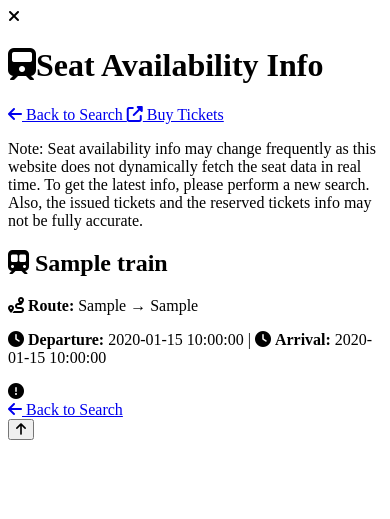
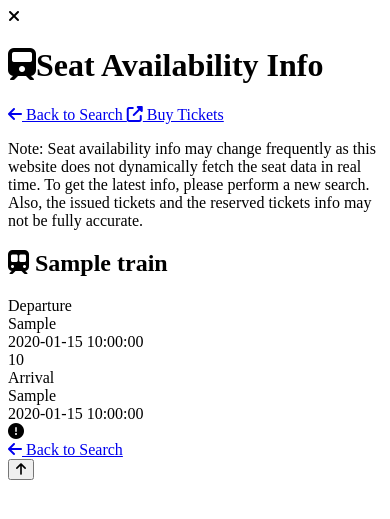
Before and after one commit to nishatrhythm/Bangladesh-Railway-Train-Seat-Availability-Web-Application, a Flask app: template templates/results.html in a window 390 px wide. Shown: the top 519 px of the page. Run offline with Flask 3, Linux system fonts and the light colour scheme; the template is opened without the code that fills it: most values are stand-ins (such as "Sample title", 1, 10 or a date in 2020); parts of the project's set-up code (start-up, migrations or seed data) failed here and were passed over.

Commit message:
Improved journey timeline UI

```diff
--- a/app.py
+++ b/app.py
@@ -162,6 +162,7 @@ def process_seat_request(origin, destination, formatted_date, form_values):
         for train, details in result.items():
             details['from_station'] = config['from_city']
             details['to_station'] = config['to_city']
+            details['journey_duration'] = calculate_journey_duration(details['departure_time'], details['arrival_time'])
             train_has_422_error = False
             train_error_message = None
             for seat_type in details['seat_data']:
@@ -204,6 +205,22 @@ def process_seat_request(origin, destination, formatted_date, form_values):
         return {"success": True, "result": result, "form_values": form_values}
     except Exception as e:
         return {"error": str(e)}
+
+def calculate_journey_duration(departure_time, arrival_time):
+    try:
+        dep_dt = datetime.strptime(departure_time, '%d %b, %I:%M %p')
+        arr_dt = datetime.strptime(arrival_time, '%d %b, %I:%M %p')
+
+        if arr_dt < dep_dt:
+            arr_dt = arr_dt.replace(year=arr_dt.year + 1) if arr_dt.month == 12 and arr_dt.day == 31 else arr_dt + timedelta(days=1)
+
+        duration = arr_dt - dep_dt
+        hours = int(duration.total_seconds() // 3600)
+        minutes = int((duration.total_seconds() % 3600) // 60)
+
+        return f"{hours}h {minutes}m"
+    except:
+        return "N/A"
 
 @app.route('/check_seats', methods=['GET', 'POST'])
 def check_seats():
@@ -303,6 +320,7 @@ def check_seats():
             for train, details in result.items():
                 details['from_station'] = config['from_city']
                 details['to_station'] = config['to_city']
+                details['journey_duration'] = calculate_journey_duration(details['departure_time'], details['arrival_time'])
                 train_has_422_error = False
                 train_error_message = None
                 for seat_type in details['seat_data']:
--- a/assets/styles.css
+++ b/assets/styles.css
@@ -845,54 +845,91 @@ button:hover {
     color: #006747;
 }
 
-.train-separator {
-    width: 80%;
-    height: 1px;
-    background-color: #006747;
-    margin: 12px auto;
-    border-radius: 1px;
-    opacity: 0.8;
-}
-
-.timing-info {
-    display: flex;
+.journey-timeline {
+    display: flex;
+    align-items: center;
+    justify-content: space-between;
+    background: #f8fffe;
+    padding: 20px;
+    border-radius: 10px;
+    border: 1px solid #e0f2e0;
+    box-shadow: 0 2px 8px rgba(0, 103, 71, 0.06);
+    margin-bottom: 20px;
+}
+
+.journey-point {
+    flex: 0 0 auto;
+    text-align: center;
+}
+
+.journey-point.departure {
+    text-align: left;
+}
+
+.journey-point.arrival {
+    text-align: right;
+}
+
+.journey-label {
+    font-size: 12px;
+    color: #666;
+    font-weight: 500;
+    margin-bottom: 4px;
+    text-transform: uppercase;
+    letter-spacing: 0.5px;
+}
+
+.city-name {
+    font-size: 16px;
+    font-weight: 700;
+    color: #006747;
+    margin-bottom: 6px;
+}
+
+.time-info {
+    font-size: 14px;
+    color: #5a6c57;
+    font-weight: 400;
+}
+
+.journey-connector {
+    flex: 1;
+    display: flex;
+    align-items: center;
     justify-content: center;
-    align-items: center;
-    gap: 20px;
-    font-size: 16px;
-    flex-wrap: wrap;
-    margin: 10px 0;
-    line-height: 1.5;
-    background-color: #fff;
-    padding: 8px 12px;
-    border-radius: 6px;
-    box-shadow: inset 0 1px 3px rgba(0, 0, 0, 0.05);
-}
-
-.timing-info span {
-    display: inline-flex;
-    align-items: center;
-    gap: 6px;
+    position: relative;
+    margin: 0 20px;
+}
+
+.journey-line {
+    flex: 1;
+    height: 2px;
+    background: linear-gradient(90deg, #006747, #004d33);
+    position: relative;
+}
+
+.journey-line::after {
+    content: '';
+    position: absolute;
+    top: 50%;
+    left: 50%;
+    transform: translate(-50%, -50%);
+    width: 8px;
+    height: 8px;
+    background: #006747;
+    border: 2px solid #f8fffe;
+    box-shadow: 0 2px 4px rgba(0, 103, 71, 0.3);
+}
+
+.journey-duration {
+    position: absolute;
+    top: 15px;
+    left: 50%;
+    transform: translateX(-50%);
+    font-size: 12px;
+    color: #888;
+    font-weight: 500;
     white-space: nowrap;
-    color: #333;
-}
-
-.timing-info .separator {
-    font-weight: bold;
-    color: #006747;
-    font-size: 18px;
-}
-
-.timing-info .timing-block {
-    display: flex;
-    align-items: center;
-    gap: 5px;
-    font-size: 16px;
-}
-
-.timing-info .time-detail {
-    font-weight: normal;
-    color: #555;
 }
 
 .train-table h2 {
@@ -2215,18 +2252,36 @@ footer a:hover {
         font-size: 14px;
     }
 
-    .timing-info {
-        gap: 10px;
-        padding: 6px 10px;
+    .journey-timeline {
+        padding: 16px;
+    }
+
+    .journey-label {
+        font-size: 10px;
+    }
+
+    .city-name {
         font-size: 14px;
     }
 
-    .timing-info .separator {
-        display: none;
-    }
-
-    .train-separator {
-        width: 90%;
+    .time-info {
+        font-size: 12px;
+    }
+
+    .journey-connector {
+        margin: 0 15px;
+    }
+
+    .journey-duration {
+        font-size: 10px;
+        top: 12px;
+        padding: 3px 8px;
+    }
+
+    .journey-line::after {
+        width: 6px;
+        height: 6px;
+        border-width: 1px;
     }
 
     .status {
@@ -2611,13 +2666,36 @@ footer a:hover {
         font-size: 14px;
     }
 
-    .timing-info {
-        font-size: 14px;
-        gap: 8px;
-    }
-
-    .timing-info .timing-block {
-        font-size: 14px;
+    .journey-timeline {
+        padding: 12px;
+    }
+
+    .journey-label {
+        font-size: 9px;
+    }
+
+    .city-name {
+        font-size: 12px;
+    }
+
+    .time-info {
+        font-size: 11px;
+    }
+
+    .journey-connector {
+        margin: 0 10px;
+    }
+
+    .journey-duration {
+        font-size: 9px;
+        top: 10px;
+        padding: 2px 6px;
+    }
+
+    .journey-line::after {
+        width: 5px;
+        height: 5px;
+        border-width: 1px;
     }
 
     .no-seats {
--- a/templates/results.html
+++ b/templates/results.html
@@ -51,20 +51,26 @@
         <div class="train-card animated-fade-in">
             <div class="train-header">
                 <h2><i class="fas fa-subway"></i> {{ train }}</h2>
-                <div class="train-separator"></div>
-                <p>
-                    <i class="fas fa-route"></i>
-                    <strong>Route:</strong> {{ details['from_station'] }} → {{ details['to_station'] }}
-                </p>
-                <p class="timing-info">
-                    <span>
-                        <i class="fas fa-clock"></i> <strong>Departure:</strong> {{ details['departure_time'] }}
-                    </span>
-                    <span class="separator">|</span>
-                    <span>
-                        <i class="fas fa-clock"></i> <strong>Arrival:</strong> {{ details['arrival_time'] }}
-                    </span>
-                </p>
+                <div class="journey-timeline">
+                    <div class="journey-point departure">
+                        <div class="journey-label">Departure</div>
+                        <div class="city-name">{{ details['from_station'] }}</div>
+                        <div class="time-info">
+                            {{ details['departure_time'] }}
+                        </div>
+                    </div>
+                    <div class="journey-connector">
+                        <div class="journey-line"></div>
+                        <div class="journey-duration">{{ details['journey_duration'] }}</div>
+                    </div>
+                    <div class="journey-point arrival">
+                        <div class="journey-label">Arrival</div>
+                        <div class="city-name">{{ details['to_station'] }}</div>
+                        <div class="time-info">
+                            {{ details['arrival_time'] }}
+                        </div>
+                    </div>
+                </div>
             </div>
             {% if details['all_seats_422'] %}
             <div class="error-badge">
```
Also changed, not shown: images/Screenshot_2.png.
